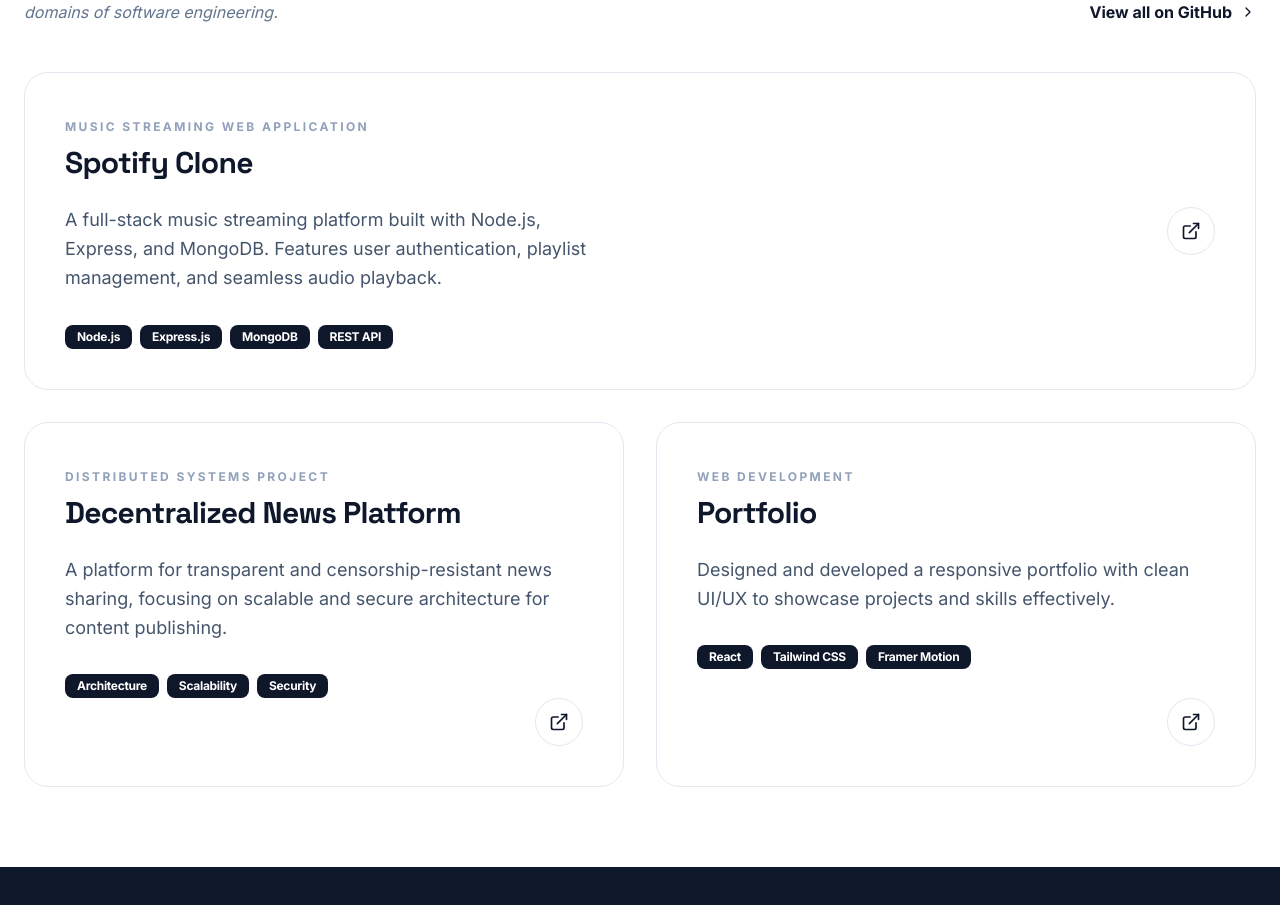
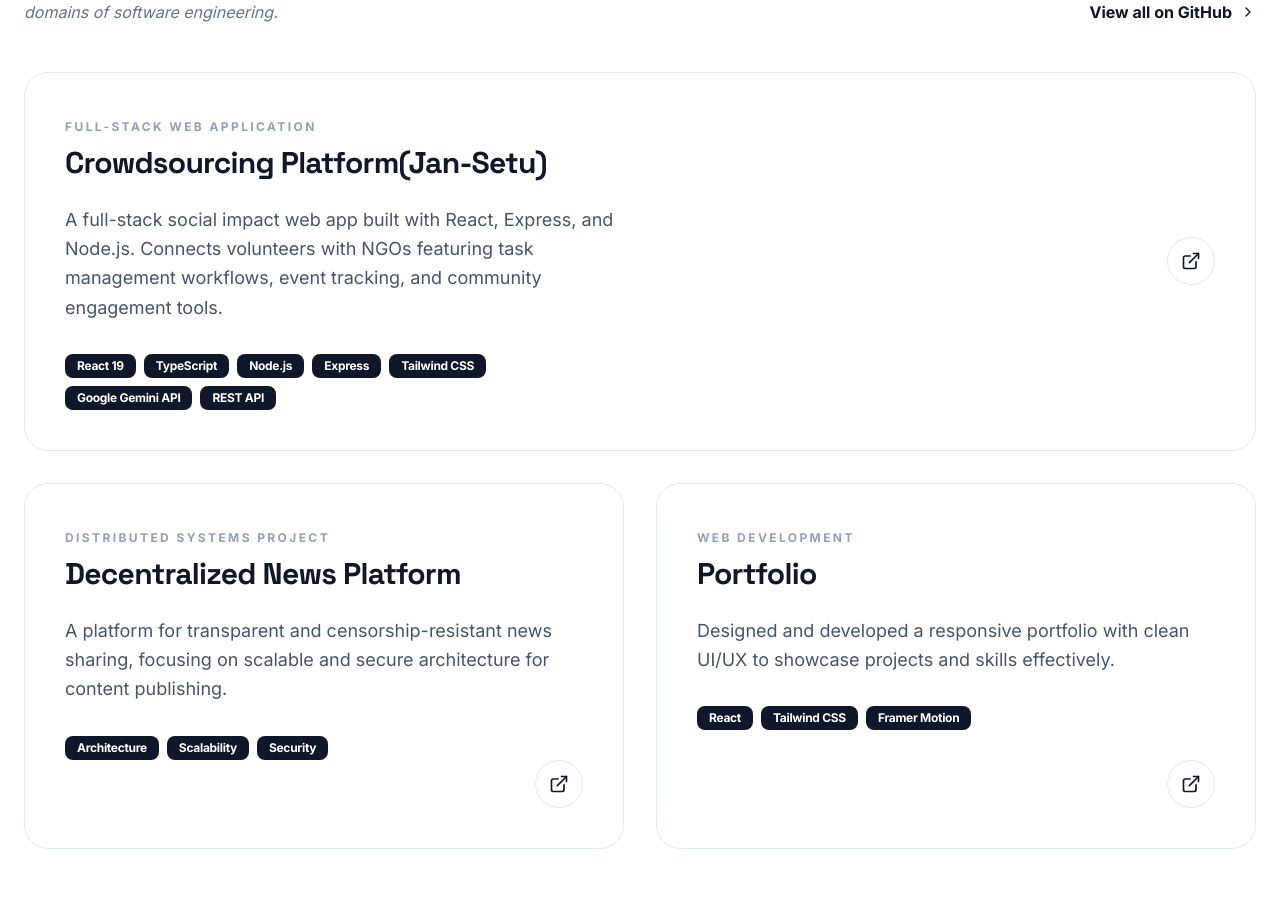
Before and after one commit to vidyanshshukla26-oss/Personal-Portfolio, a React (Vite) app: page / in a window 1280 px wide. Shown: the part 3405-4310 px from the top of the page. Built offline with nearby package versions, Linux system fonts and the light colour scheme.

Commit message:
Polish portfolio content

```diff
--- a/src/App.tsx
+++ b/src/App.tsx
@@ -81,10 +81,10 @@
 
   const projects = [
     {
-      title: "Spotify Clone",
-      type: "Music Streaming Web Application",
-      description: "A full-stack music streaming platform built with Node.js, Express, and MongoDB. Features user authentication, playlist management, and seamless audio playback.",
-      tech: ["Node.js", "Express.js", "MongoDB", "REST API"],
+      title: "Crowdsourcing Platform(Jan-Setu)",
+      type: "Full-Stack Web Application",
+      description: "A full-stack social impact web app built with React, Express, and Node.js. Connects volunteers with NGOs featuring task management workflows, event tracking, and community engagement tools.",
+      tech: ["React 19", "TypeScript", "Node.js", "Express", "Tailwind CSS", "Google Gemini API", "REST API"],
     },
     {
       title: "Decentralized News Platform",
```
